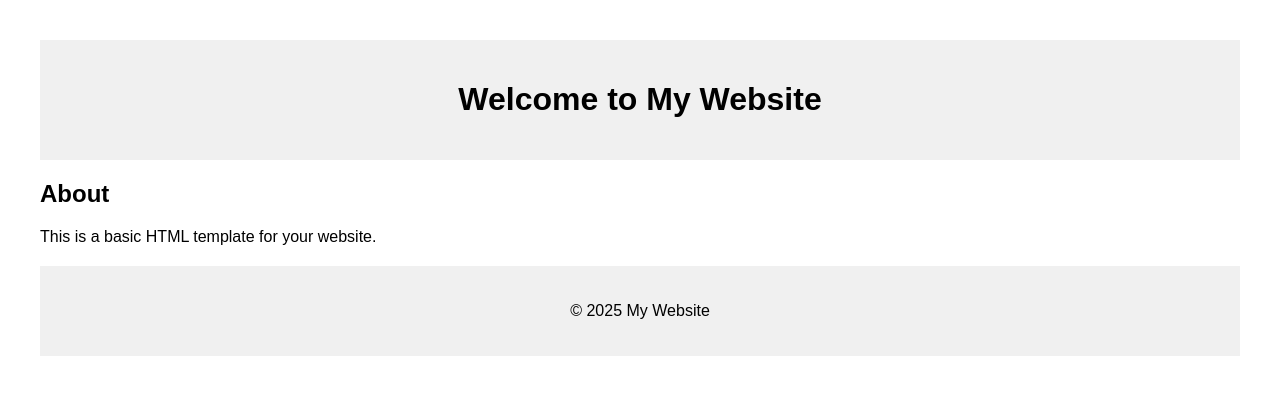
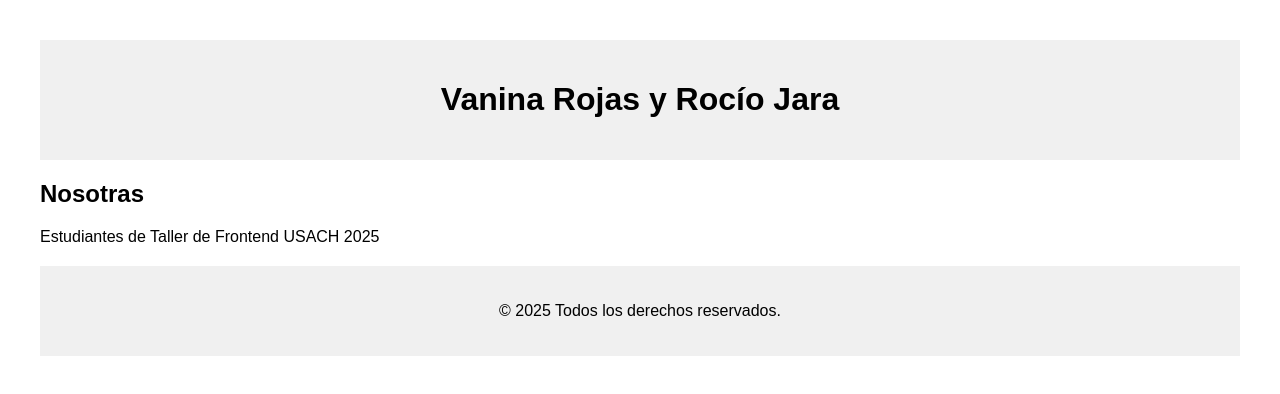
Before and after one commit to ro-jara/Proyecto-Rojas_Jara, a plain HTML site: page index.html in a window 1280 px wide. Drawn offline with Linux system fonts and the light colour scheme.

Commit message:
Update index.html

```diff
--- a/index.html
+++ b/index.html
@@ -3,7 +3,7 @@
 <head>
     <meta charset="UTF-8">
     <meta name="viewport" content="width=device-width, initial-scale=1.0">
-    <title>My Website</title>
+    <title>Proyecto Frontend</title>
     <style>
         body { font-family: Arial, sans-serif; margin: 40px; }
         header, footer { background: #f0f0f0; padding: 20px; text-align: center; }
@@ -12,14 +12,14 @@
 </head>
 <body>
     <header>
-        <h1>Welcome to My Website</h1>
+        <h1>Vanina Rojas y Rocío Jara</h1>
     </header>
     <main>
-        <h2>About</h2>
-        <p>This is a basic HTML template for your website.</p>
+        <h2>Nosotras</h2>
+        <p>Estudiantes de Taller de Frontend USACH 2025</p>
     </main>
     <footer>
-        <p>&copy; 2025 My Website</p>
+        <p>&copy; 2025 Todos los derechos reservados.</p>
     </footer>
 </body>
 </html>
```
